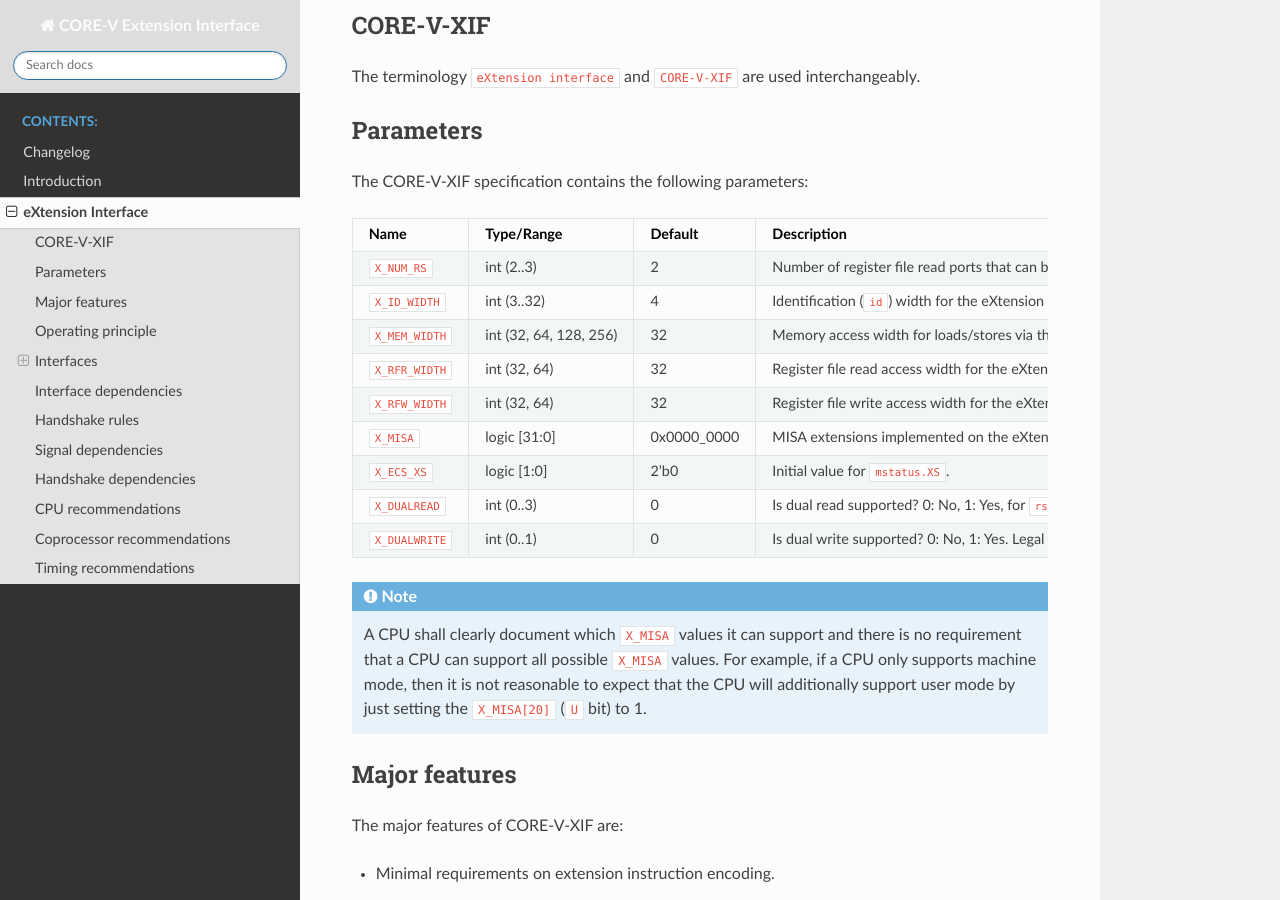
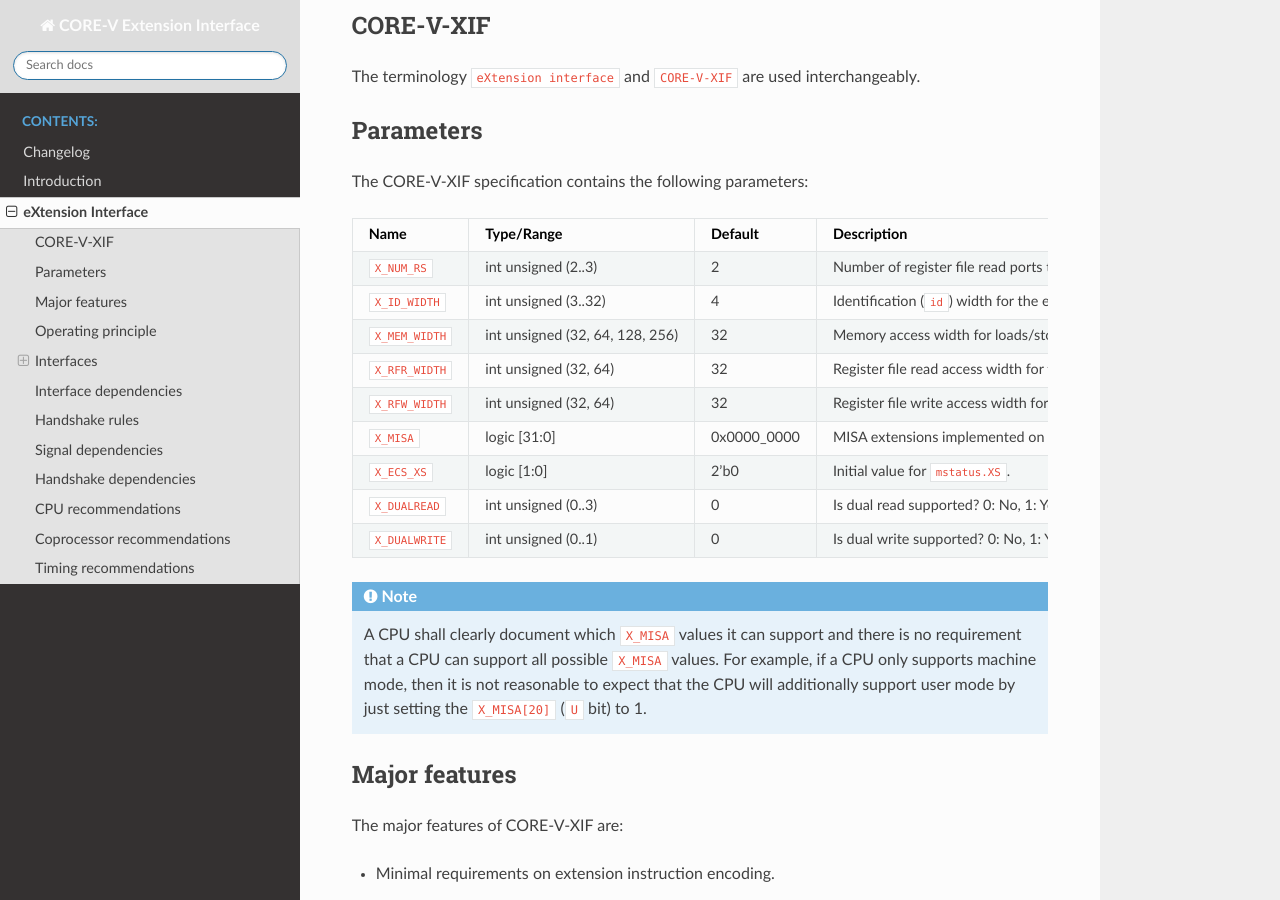
Before and after one commit to openhwgroup/core-v-xif, a Sphinx documentation site: the page built from docs/source/x_ext.rst, in a window 1280 px wide and 900 px high, scrolled down 583 px. Built offline with Sphinx 7.4.7 and the Read the Docs theme 2.0.0, drawn with Linux system fonts in a browser that asks for light colours.

Commit message:
Fix for #55
Signed-off-by: Arjan Bink <Arjan.Bink@silabs.com>

```diff
--- a/docs/source/x_ext.rst
+++ b/docs/source/x_ext.rst
@@ -32,19 +32,20 @@ The CORE-V-XIF specification contains the following parameters:
 +------------------------------+------------------------+---------------+--------------------------------------------------------------------+
 | Name                         | Type/Range             | Default       | Description                                                        |
 +==============================+========================+===============+====================================================================+
-| ``X_NUM_RS``                 | int (2..3)             | 2             | Number of register file read ports that can be used by the         |
+| ``X_NUM_RS``                 | int unsigned (2..3)    | 2             | Number of register file read ports that can be used by the         |
 |                              |                        |               | eXtension interface.                                               |
 +------------------------------+------------------------+---------------+--------------------------------------------------------------------+
-| ``X_ID_WIDTH``               | int (3..32)            | 4             | Identification (``id``) width for the eXtension interface.         |
+| ``X_ID_WIDTH``               | int unsigned (3..32)   | 4             | Identification (``id``) width for the eXtension interface.         |
 +------------------------------+------------------------+---------------+--------------------------------------------------------------------+
-| ``X_MEM_WIDTH``              | int (32, 64, 128, 256) | 32            | Memory access width for loads/stores via the eXtension interface.  |
+| ``X_MEM_WIDTH``              | int unsigned (32, 64,  | 32            | Memory access width for loads/stores via the eXtension interface.  |
+|                              | 128, 256)              |               |                                                                    |
 +------------------------------+------------------------+---------------+--------------------------------------------------------------------+
-| ``X_RFR_WIDTH``              | int (32, 64)           | 32            | Register file read access width for the eXtension interface.       |
+| ``X_RFR_WIDTH``              | int unsigned (32, 64)  | 32            | Register file read access width for the eXtension interface.       |
 |                              |                        |               | Must be at least XLEN. If XLEN = 32, then the legal values are 32  |
 |                              |                        |               | and 64 (e.g. for RV32P). If XLEN = 64, then the legal value is     |
 |                              |                        |               | (only) 64.                                                         |
 +------------------------------+------------------------+---------------+--------------------------------------------------------------------+
-| ``X_RFW_WIDTH``              | int (32, 64)           | 32            | Register file write access width for the eXtension interface.      |
+| ``X_RFW_WIDTH``              | int unsigned (32, 64)  | 32            | Register file write access width for the eXtension interface.      |
 |                              |                        |               | Must be at least XLEN. If XLEN = 32, then the legal values are 32  |
 |                              |                        |               | and 64 (e.g. for RV32D). If XLEN = 64, then the legal value is     |
 |                              |                        |               | (only) 64.                                                         |
@@ -54,11 +55,11 @@ The CORE-V-XIF specification contains the following parameters:
 +------------------------------+------------------------+---------------+--------------------------------------------------------------------+
 | ``X_ECS_XS``                 | logic [1:0]            | 2'b0          | Initial value for ``mstatus.XS``.                                  |
 +------------------------------+------------------------+---------------+--------------------------------------------------------------------+
-| ``X_DUALREAD``               | int (0..3)             | 0             | Is dual read supported? 0: No, 1: Yes, for ``rs1``,                |
+| ``X_DUALREAD``               | int unsigned (0..3)    | 0             | Is dual read supported? 0: No, 1: Yes, for ``rs1``,                |
 |                              |                        |               | 2: Yes, for ``rs1`` - ``rs2``, 3: Yes, for ``rs1`` - ``rs3``.      |
 |                              |                        |               | Legal values are determined by the |processor|.                    |
 +------------------------------+------------------------+---------------+--------------------------------------------------------------------+
-| ``X_DUALWRITE``              | int (0..1)             | 0             | Is dual write supported? 0: No, 1: Yes.                            |
+| ``X_DUALWRITE``              | int unsigned (0..1)    | 0             | Is dual write supported? 0: No, 1: Yes.                            |
 |                              |                        |               | Legal values are determined by the |processor|.                    |
 +------------------------------+------------------------+---------------+--------------------------------------------------------------------+
 
```
